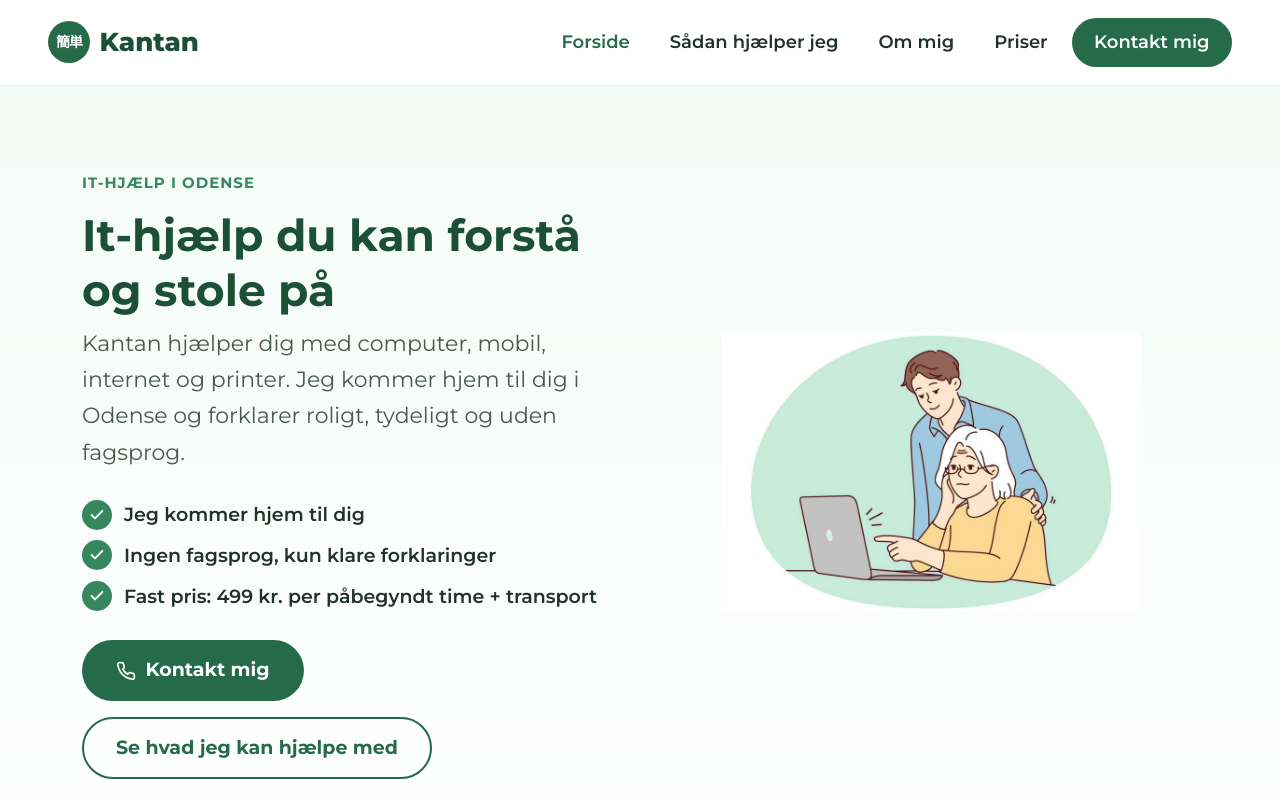
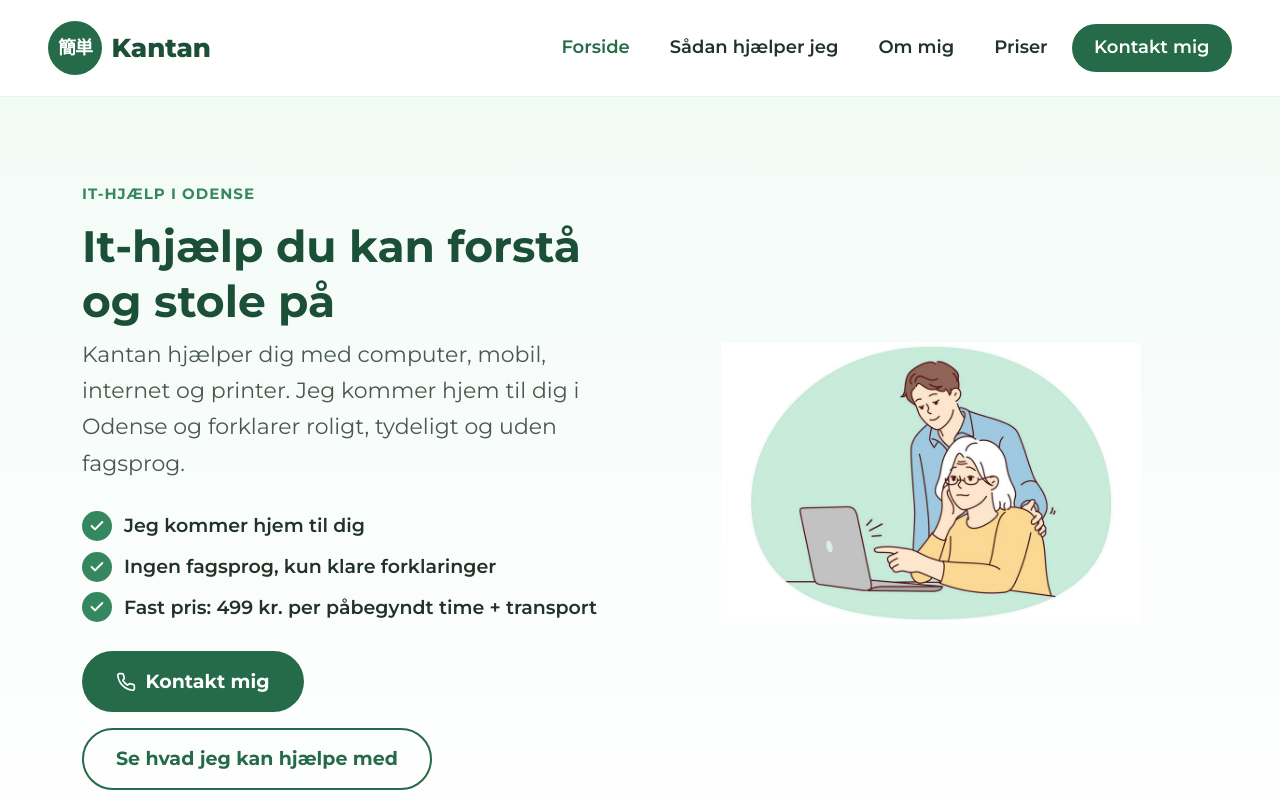
Before and after one commit to ZanjiOfficial/Kantan.dk, a plain HTML site: page index.html in a window 1280 px wide. Shown: the top 800 px of the page. Drawn offline with nearby package versions, Linux system fonts and the light colour scheme.

Commit message:
Update stylesheet version and adjust logo size and font size for better visibility

```diff
--- a/index.html
+++ b/index.html
@@ -23,7 +23,7 @@
         crossorigin="anonymous"
         />
 
-        <link rel="stylesheet" href="style.css?v=ac256a8b">
+        <link rel="stylesheet" href="style.css?v=025b6611">
 
         <link rel="preconnect" href="https://fonts.googleapis.com">
         <link rel="preconnect" href="https://fonts.gstatic.com" crossorigin>
--- a/style.css
+++ b/style.css
@@ -205,8 +205,8 @@ a.btn:focus-visible, button:focus-visible, a:focus-visible {
 }
 
 .logo-mark {
-  width: 42px;
-  height: 42px;
+  width: 54px;
+  height: 54px;
   border-radius: 50%;
   background-color: var(--jade-700);
   color: var(--white);
@@ -214,7 +214,7 @@ a.btn:focus-visible, button:focus-visible, a:focus-visible {
   align-items: center;
   justify-content: center;
   font-family: "Hiragino Sans", "Yu Gothic", "Noto Sans JP", sans-serif;
-  font-size: 14px;
+  font-size: 18px;
   font-weight: 700;
   letter-spacing: -1px;
   line-height: 1;
```
Also changed, not shown: kontakt.html (+1 -1 lines).
